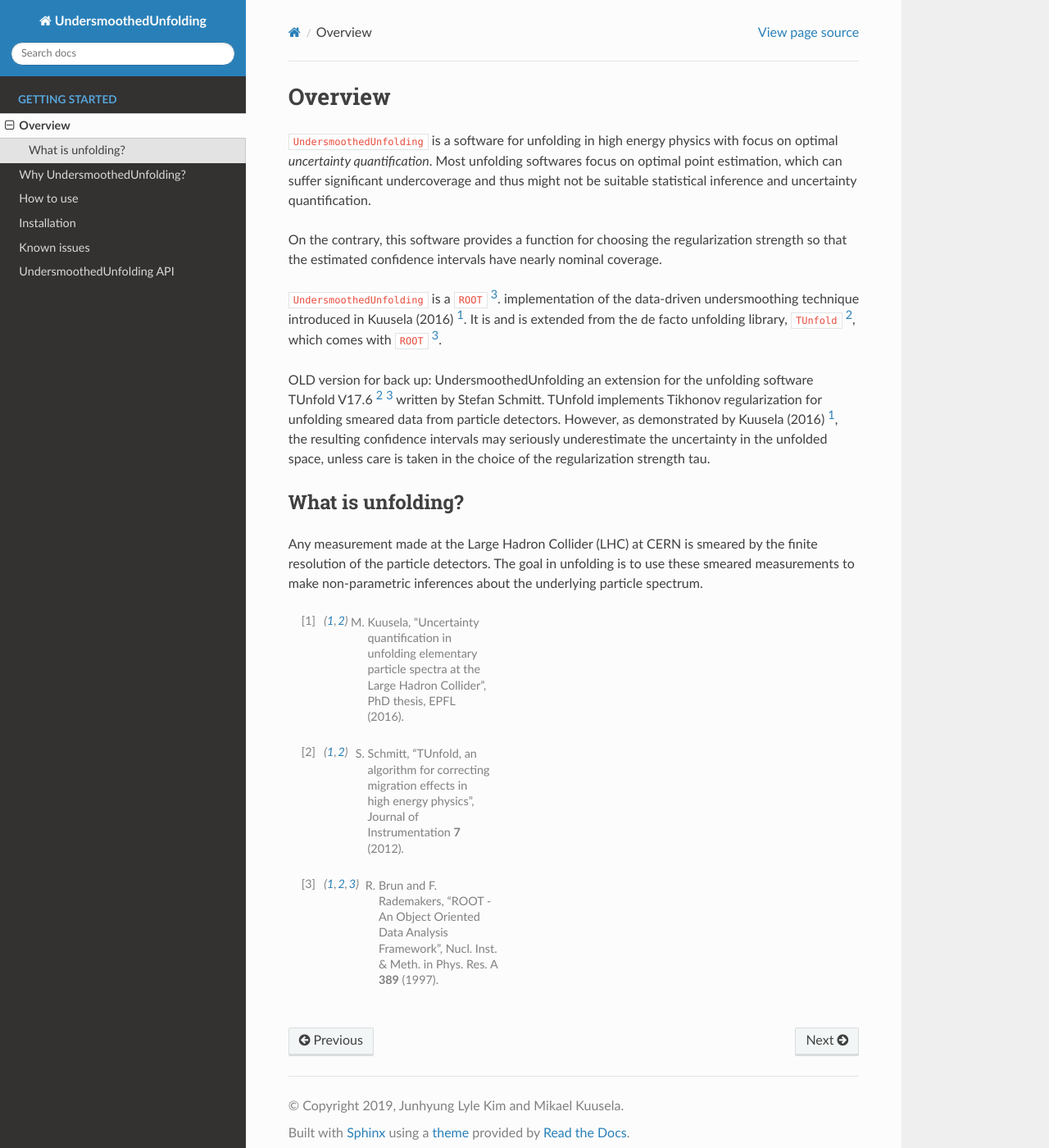
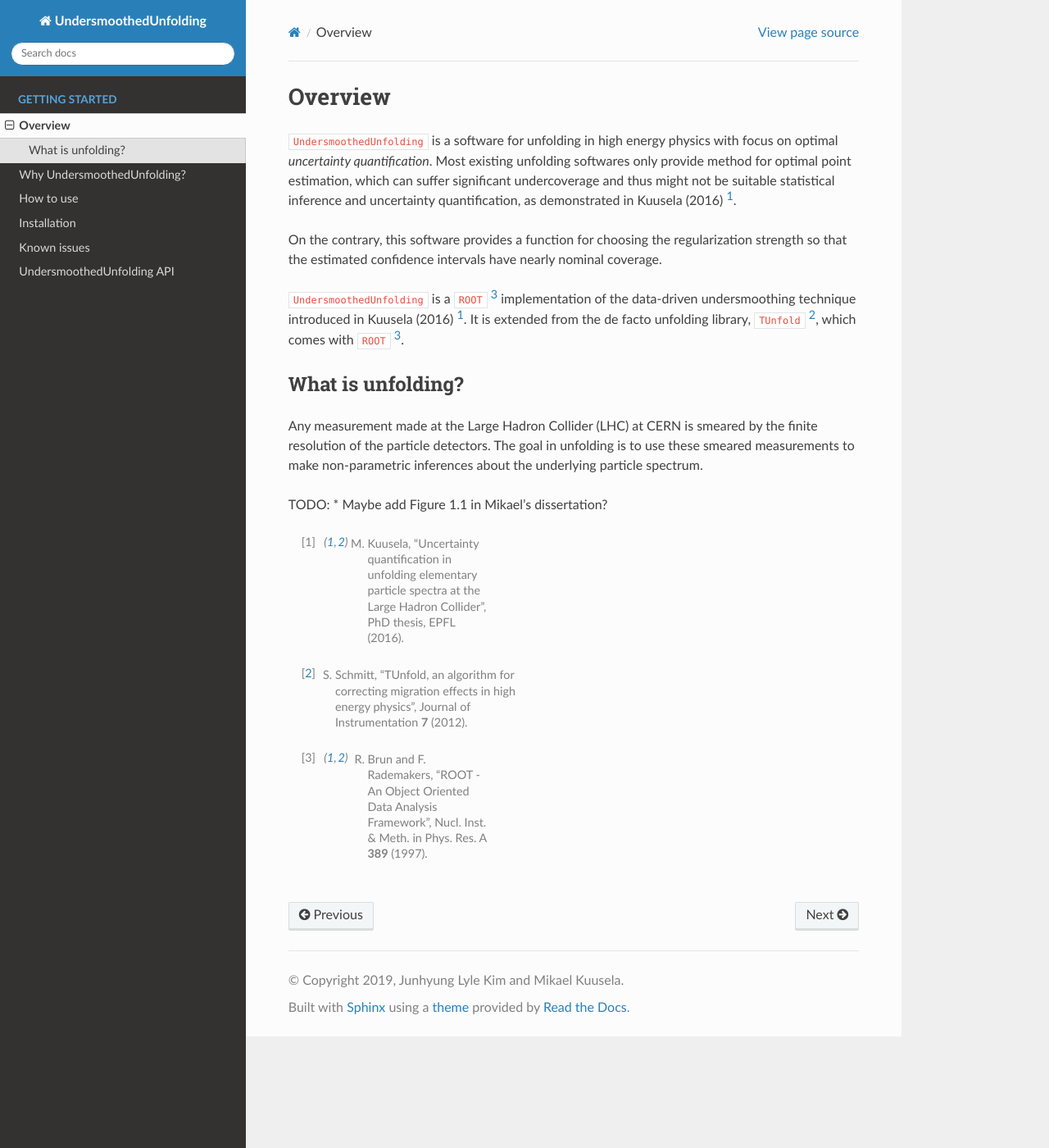
Before and after one commit to jlylekim/UndersmoothedUnfolding, a Sphinx documentation site: the page built from docs/source/overview.rst, in a window 1280 px wide and 1400 px high. Shown: the whole window at 82% size. Built offline with Sphinx 7.4.7 and the Read the Docs theme 2.0.0, drawn with Linux system fonts in a browser that asks for light colours.

```diff
--- a/docs/source/index.rst
+++ b/docs/source/index.rst
@@ -2,6 +2,9 @@
    sphinx-quickstart on Sat Apr  6 13:20:31 2019.
    You can adapt this file completely to your liking, but it should at least
    contain the root `toctree` directive.
+
+
+**NOTE: this documentation website is stills under development.**
 
 UndersmoothedUnfolding
 ==================================================
--- a/docs/source/overview.rst
+++ b/docs/source/overview.rst
@@ -3,26 +3,19 @@ Overview
 ********
 
 ``UndersmoothedUnfolding`` is a software for unfolding in high energy physics with focus on
-optimal *uncertainty quantification*. Most unfolding softwares focus on optimal
-point estimation, which can suffer significant undercoverage and
-thus might not be suitable statistical inference and uncertainty quantification.
+optimal *uncertainty quantification*. Most existing unfolding softwares only provide
+method for optimal point estimation, which can suffer significant undercoverage and
+thus might not be suitable statistical inference and uncertainty quantification,
+as demonstrated in Kuusela (2016) [1]_.
 
 On the contrary, this software provides a function for choosing the
 regularization strength so that the estimated confidence intervals have
 nearly nominal coverage.
 
-``UndersmoothedUnfolding`` is a ``ROOT`` [3]_. implementation of the data-driven
+``UndersmoothedUnfolding`` is a ``ROOT`` [3]_ implementation of the data-driven
 undersmoothing technique introduced in Kuusela (2016) [1]_.
-It is  and is extended from the de facto unfolding library, ``TUnfold`` [2]_,
+It is extended from the de facto unfolding library, ``TUnfold`` [2]_,
 which comes with ``ROOT`` [3]_.
-
-
-
-OLD version for back up:
-UndersmoothedUnfolding an extension for the unfolding software TUnfold V17.6 [2]_ [3]_ written by Stefan Schmitt.
-TUnfold implements Tikhonov regularization for unfolding smeared data from particle detectors.
-However, as demonstrated by Kuusela (2016) [1]_, the resulting confidence intervals may seriously underestimate
-the uncertainty in the unfolded space, unless care is taken in the choice of the regularization strength tau.
 
 
 ------------------
@@ -34,7 +27,8 @@ is smeared by the finite resolution of the particle detectors. The goal in
 unfolding is to use these smeared measurements to make non-parametric
 inferences about the underlying particle spectrum.
 
-
+TODO:
+* Maybe add Figure 1.1 in Mikael's dissertation?
 
 
 
```
Also changed, not shown: docs/source/api.rst (+14 -2 lines), docs/source/why.rst (+11 -8 lines).
